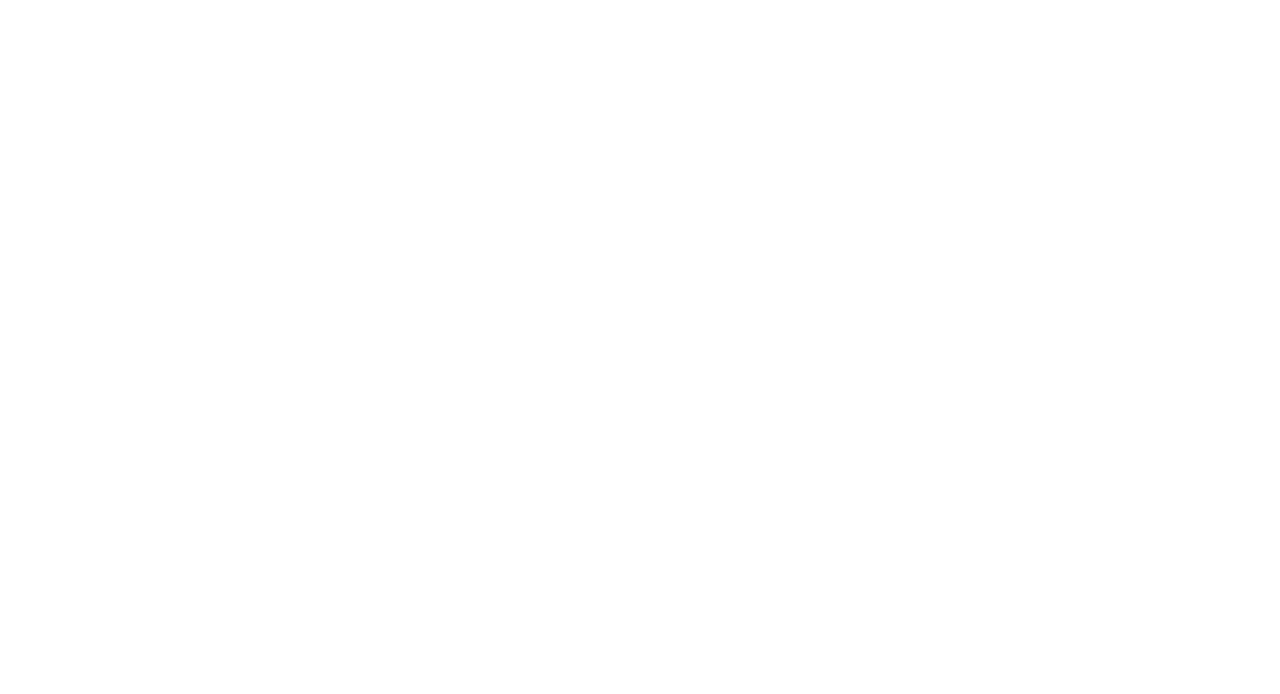
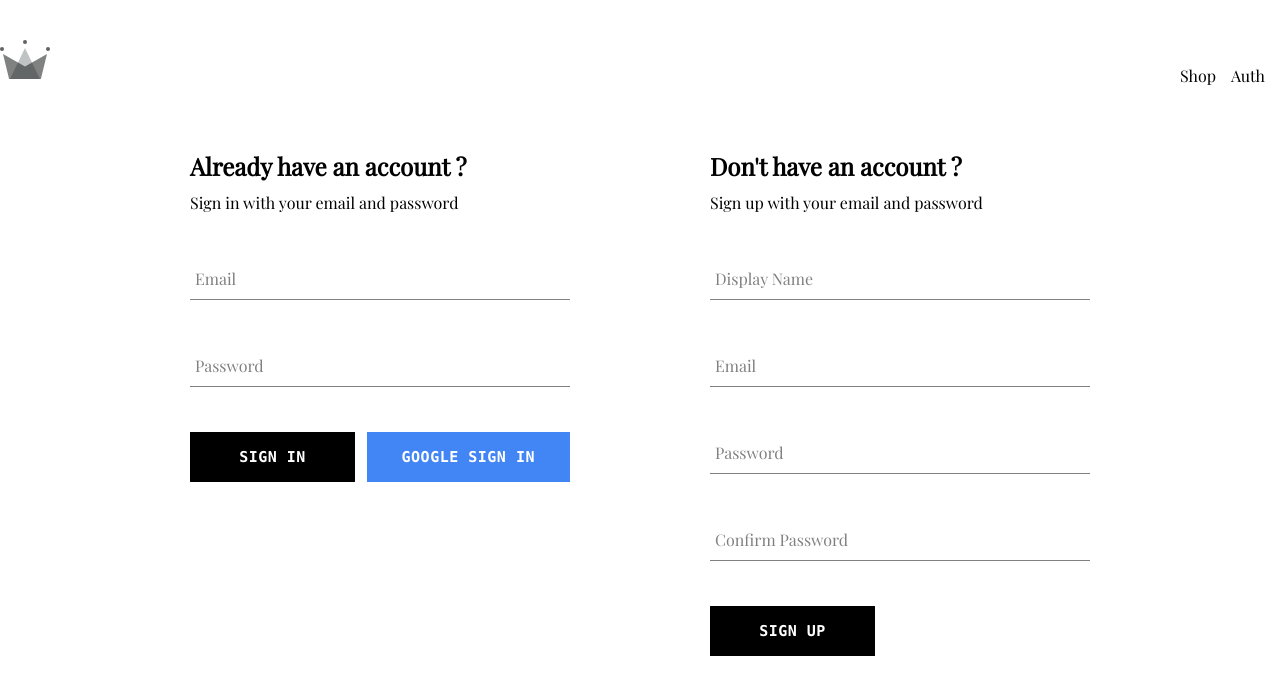
Before and after one commit to jadhav6sanjay4/crwn-clothing, a React (Create React App) app: page /auth in a window 1280 px wide. Before the commit this address had no page. Shown: the top 694 px of the page. Built offline with nearby package versions, Linux system fonts and the light colour scheme.

Commit message:
Added CSS for auth component and added sign in functonality

```diff
--- a/public/index.html
+++ b/public/index.html
@@ -1,14 +1,12 @@
 <!DOCTYPE html>
 <html lang="en">
+
 <head>
   <meta charset="utf-8" />
   <link rel="icon" href="%PUBLIC_URL%/favicon.ico" />
   <meta name="viewport" content="width=device-width, initial-scale=1" />
   <meta name="theme-color" content="#000000" />
-    <meta
-      name="description"
-      content="Web site created using create-react-app"
-    />
+  <meta name="description" content="Web site created using create-react-app" />
   <link rel="apple-touch-icon" href="%PUBLIC_URL%/logo192.png" />
   <!--
       manifest.json provides metadata used when your web app is installed on a
@@ -24,11 +22,12 @@
       work correctly both with client-side routing and a non-root public URL.
       Learn how to configure a non-root public URL by running `npm run build`.
     -->
-    <link rel="preconnect" href="https://fonts.googleapis.com"></link>
-    <link rel="preconnect" href="https://fonts.gstatic.com" crossorigin></link>
-    <link href="https://fonts.googleapis.com/css2?family=Open+Sans:wght@300&display=swap" rel="stylesheet"></link>
+  <link rel="preconnect" href="https://fonts.googleapis.com">
+  <link rel="preconnect" href="https://fonts.gstatic.com" crossorigin>
+  <link href="https://fonts.googleapis.com/css2?family=Playfair+Display&display=swap" rel="stylesheet">
   <title>React App</title>
 </head>
+
 <body>
   <noscript>You need to enable JavaScript to run this app.</noscript>
   <div id="root"></div>
@@ -43,4 +42,5 @@
       To create a production bundle, use `npm run build` or `yarn build`.
     -->
 </body>
+
 </html>
--- a/src/App.js
+++ b/src/App.js
@@ -1,7 +1,7 @@
 import Home from "./routes/home/home.component";
 import Navigation from "./routes/navigation/navigation.component";
 import { Routes, Route } from "react-router-dom";
-import SignIn from "./routes/sign-in/sign-in.component";
+import Authentication from "./routes/authentication/authentication.component";
 
 const App = () => {
 
@@ -14,7 +14,7 @@
       <Route path="/" element={<Navigation />}>
         <Route index={true} element={<Home />} />
         <Route path="shop" element={<Shop />} />
-        <Route path="sign-in" element={<SignIn />} />
+        <Route path="auth" element={<Authentication />} />
       </Route>
     </Routes>
   );
--- a/src/components/button/button.styles.scss
+++ b/src/components/button/button.styles.scss
@@ -9,7 +9,8 @@
   background-color: black;
   color: white;
   text-transform: uppercase;
-  font-family: 'Open Sans Condensed';
+  font-family: source-code-pro, Menlo, Monaco, Consolas, 'Courier New',
+    monospace;
   font-weight: bolder;
   border: none;
   cursor: pointer;
--- /dev/null
+++ b/src/components/sign-up-form copy/sign-in-form.component.jsx
@@ -0,0 +1,69 @@
+import { useState } from "react";
+import { createUserDocumentFromAuth, signInWithGooglePopup, userSignInWithEmailAndPassword } from "../../utilities/firebase/firebase.utils"
+import Button from "../button/button.component";
+import FromInput from "../form-input/form-input.component";
+import './sign-in-form.styles.scss'
+
+const defaultFormFields = {
+    email: '',
+    password: ''
+};
+
+const SignInForm = () => {
+
+
+    const [formFields, setFormFields] = useState(defaultFormFields);//set default value for formField from defaultFormFields
+    const { email, password } = formFields;
+    console.log(formFields);
+
+    const resetForm = () => {
+        setFormFields(defaultFormFields);
+    }
+
+    const logGoogleUser = async () => {
+        const response = await signInWithGooglePopup();
+        createUserDocumentFromAuth(response);
+    };
+
+    const handleInputChange = (event) => {
+        const { name, value } = event.target;
+        setFormFields({ ...formFields, [name]: value });
+    };
+
+    const handleSubmit = async (event) => {
+        event.preventDefault();//Prevent all defaults of form
+        try {
+            const response = await userSignInWithEmailAndPassword(email, password);
+            console.log("response", response);
+            resetForm();
+        } catch (error) {
+            switch (error.code) {
+                case 'auth/user-not-found':
+                    alert('Incorrect email !!!');
+                    break;
+                case 'auth/wrong-password':
+                    alert('Incorrect password for email !!!');
+                    break;
+                default:
+                    console.log(error);
+            }
+        }
+    }
+
+    return (
+        <div className='sign-up-container'>
+            <h2>Already have an account ?</h2>
+            <span>Sign in with your email and password</span>
+            <form onSubmit={handleSubmit}>
+                <FromInput label="Email" type='email' required name="email" onChange={handleInputChange} value={email} />
+                <FromInput label="Password" type='password' required name="password" onChange={handleInputChange} value={password} />
+                <div className='buttons-container'>
+                    <Button type="submit">Sign In</Button>
+                    <Button type="button" buttonType='google' onClick={logGoogleUser} >Google Sign In</Button>
+                </div>
+            </form>
+        </div>
+    );
+}
+
+export default SignInForm;
--- /dev/null
+++ b/src/components/sign-up-form copy/sign-in-form.styles.scss
@@ -0,0 +1,14 @@
+.sign-up-container {
+    display: flex;
+    flex-direction: column;
+    width: 380px;
+
+    h2 {
+        margin: 10px 0;
+    }
+
+    .buttons-container {
+        display: flex;
+        justify-content: space-between;
+    }
+}
--- a/src/index.js
+++ b/src/index.js
@@ -4,6 +4,7 @@
 import './index.scss';
 import App from './App';
 import reportWebVitals from './reportWebVitals';
+
 const root = ReactDOM.createRoot(document.getElementById('root'));
 root.render(
   <React.StrictMode>
--- a/src/index.scss
+++ b/src/index.scss
@@ -1,6 +1,6 @@
 body {
   margin: 0;
-  font-family: '',sans-serif;
+  font-family: '', 'Playfair Display';
   -webkit-font-smoothing: antialiased;
   -moz-osx-font-smoothing: grayscale;
 }
@@ -15,6 +15,6 @@
   color: black;
 }
 
-*{
-box-sizing: border-box;
+* {
+  box-sizing: border-box;
 }
--- /dev/null
+++ b/src/routes/authentication/authentication.component.jsx
@@ -0,0 +1,13 @@
+import SignUpForm from "../../components/sign-up-form/sign-up-form.component";
+import SignInForm from "../../components/sign-up-form copy/sign-in-form.component";
+import './authentication.styles.scss';
+
+const Authentication = () => {
+    return (
+        <div className='authentication-container'>
+            <SignInForm />
+            <SignUpForm />
+        </div>
+    );
+};
+export default Authentication;
--- /dev/null
+++ b/src/routes/authentication/authentication.styles.scss
@@ -0,0 +1,6 @@
+.authentication-container {
+    display: flex;
+    width: 900px;
+    justify-content: space-between;
+    margin: 30px auto;
+}
--- a/src/routes/navigation/navigation.component.jsx
+++ b/src/routes/navigation/navigation.component.jsx
@@ -6,13 +6,13 @@
 const Navigation = () => {
    return (
       <Fragment>
-         <div className = 'navigation'>
+         <div className='navigation'>
             <Link className="nav-link" to='/'>
-            <CrwnLogo clasname='logo'/>
+               <CrwnLogo clasname='logo' />
             </Link>
-         <div className = 'nav-links-container'>
+            <div className='nav-links-container'>
                <Link className="nav-link" to='/shop'>Shop </Link>
-            <Link className="sign-in" to='/sign-in'>Sign In </Link>
+               <Link className="sign-in" to='/auth'>Auth </Link>
             </div>
          </div>
          <Outlet />
--- a/src/routes/sign-in/sign-in.component.jsx
+++ /dev/null
@@ -1,18 +0,0 @@
-import SignUpForm from "../../components/sign-up-form/sign-up-form.component";
-import { signInWithGooglePopup, createUserDocumentFromAuth } from "../../utilities/firebase/firebase.utils";
-const SignIn = () => {
-
-    const logGoogleUser = async () => {
-       const response = await signInWithGooglePopup();
-       createUserDocumentFromAuth(response);
-    };
-
-    return(
-        <div>
-            <h1>Sign In</h1>
-            <button onClick={logGoogleUser}>Sign In With Google PopUp</button>
-            <SignUpForm/>
-        </div>
-    );
-};
-export default SignIn;
--- a/src/utilities/firebase/firebase.utils.js
+++ b/src/utilities/firebase/firebase.utils.js
@@ -1,6 +1,8 @@
 // Import the functions you need from the SDKs you need
 import { initializeApp } from "firebase/app";
-import { getAuth, signInWithPopup, GoogleAuthProvider, createUserWithEmailAndPassword } from 'firebase/auth';
+import {
+    getAuth, signInWithPopup, GoogleAuthProvider, createUserWithEmailAndPassword, signInWithEmailAndPassword
+} from 'firebase/auth';
 import { getDoc, setDoc, doc, getFirestore } from 'firebase/firestore';
 // TODO: Add SDKs for Firebase products that you want to use
 // https://firebase.google.com/docs/web/setup#available-libraries
@@ -47,7 +49,11 @@
     return userDocRef;
 };
 export const createAuthUserWithEmailAndPasswordd = async (email, password) => {
-    console.log("EMAIL:=>" + email + "PASSWORD:=>" + password + "AUTH:=>" + auth);
     if (!email || !password) return;
     return await createUserWithEmailAndPassword(auth, email, password);
 };
+export const userSignInWithEmailAndPassword = async (email, password) => {
+    console.log("EMAIL:=>" + email + "PASSWORD:=>" + password + "AUTH:=>" + auth);
+    if (!email || !password) return;
+    return await signInWithEmailAndPassword(auth, email, password);
+};
```
Lines whose indentation alone changed are shown as unchanged.
